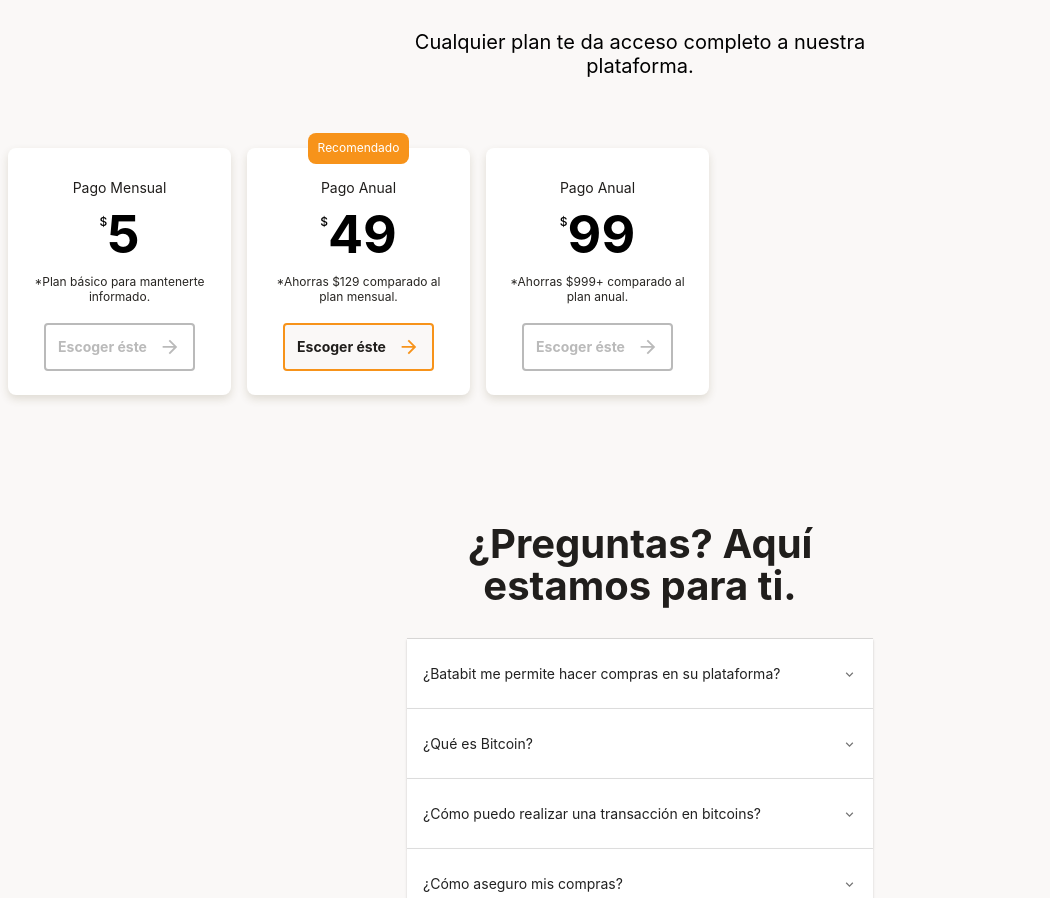
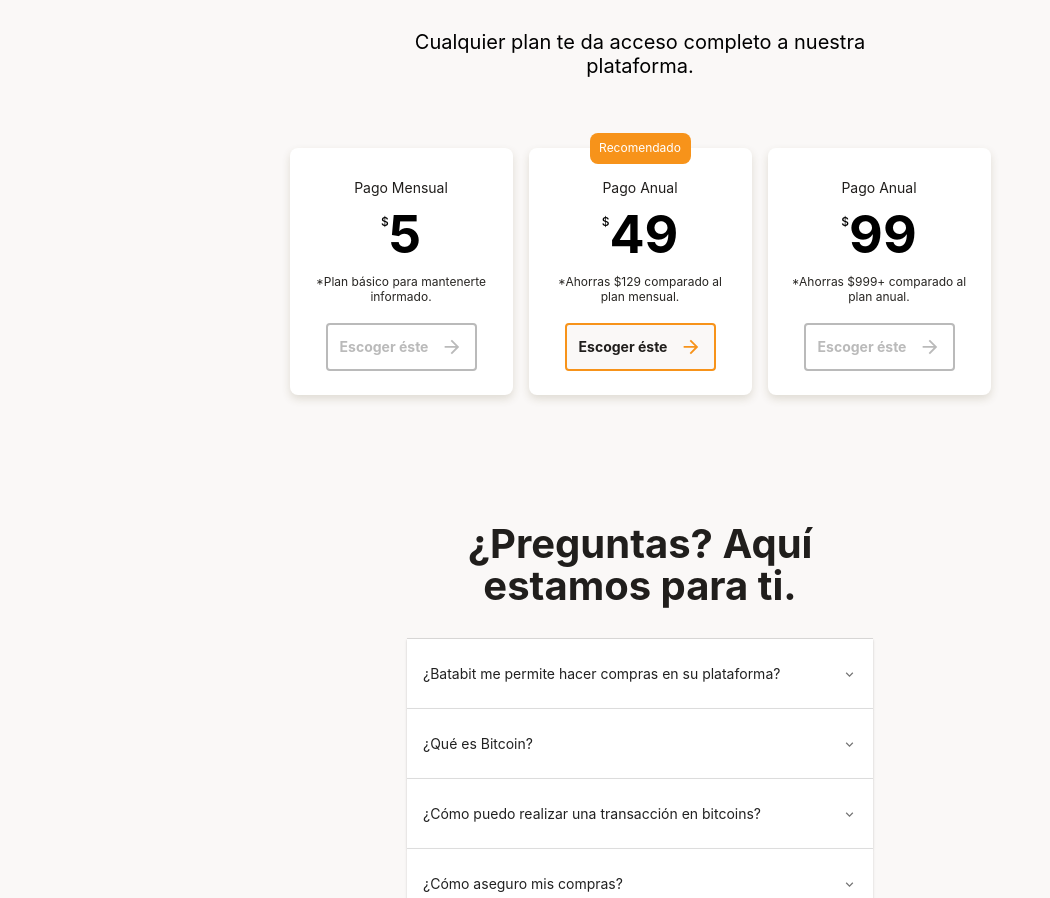
Before and after one commit to LAlejoSabogal/ReactFirstMobile, a React (Create React App) app: page / in a window 1280 px wide. Shown: the part 2284-3182 px from the top of the page, without its empty margins (0-1050 px from the left). Built offline with nearby package versions, Linux system fonts and the light colour scheme.

Commit message:
:art: Adjust cards in media queries

```diff
--- a/src/components/suscriptions/SuscriptionStyle.css
+++ b/src/components/suscriptions/SuscriptionStyle.css
@@ -13,6 +13,7 @@
 .suscriptionContent__cardContainer{
     display: flex;
     flex-wrap: nowrap;
+    justify-content: flex-start;
     overflow-x: auto;
     scroll-behavior: smooth;
     -ms-overflow-style: none;  /* IE and Edge */
@@ -32,4 +33,7 @@
         font-size: 2rem;
         line-height: 2.4rem;
     }
+    .suscriptionContent__cardContainer{
+        justify-content: center;
+    }
 }
```
